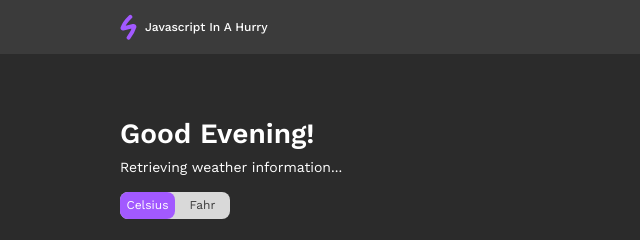
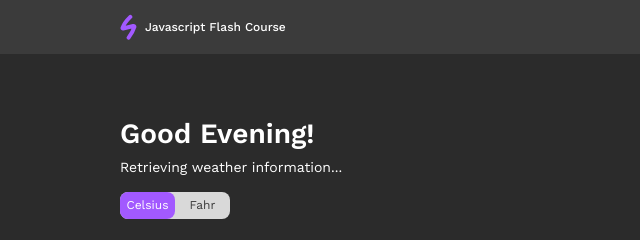
Before and after one commit to Wanjirrru/Assignment, a plain HTML site: page index.html in a window 1280 px wide. Shown: the top 240 px of the page, 0-640 px from the left. Drawn offline with nearby package versions, Linux system fonts and the light colour scheme; no server answers.

Commit message:
Updated index.html title and logo to original state

```diff
--- a/index.html
+++ b/index.html
@@ -4,7 +4,7 @@
     <meta charset="UTF-8" />
     <meta http-equiv="X-UA-Compatible" content="IE=edge" />
     <meta name="viewport" content="width=device-width, initial-scale=1.0" />
-    <title>M3LI55X</title>
+    <title>Javascript Flash Course</title>
     <link rel="stylesheet" href="./main.css" />
     <link rel="preconnect" href="https://fonts.googleapis.com" />
     <link rel="preconnect" href="https://fonts.gstatic.com" crossorigin />
@@ -34,7 +34,7 @@
             />
           </svg>
 
-          <a href="/">Javascript in a hurry</a>
+          <a href="/">Javascript Flash Course</a>
         </div>
 
         <button id="open-nav-menu">
```
